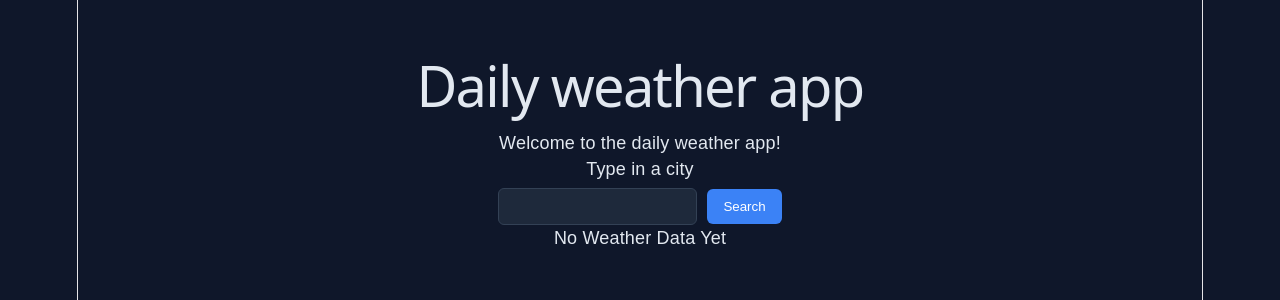
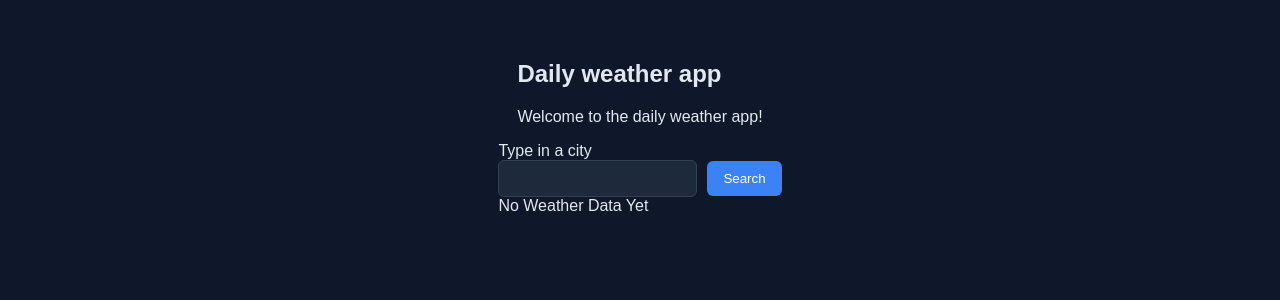
Before and after one commit to darkhorse2013/weather-app, a React (Vite) app: page / in a window 1280 px wide. Shown: the top 300 px of the page. Built offline with nearby package versions, Linux system fonts and the light colour scheme.

Commit message:
Fix test baseline and remove starter CSS

```diff
--- a/src/index.css
+++ b/src/index.css
@@ -1,117 +1,22 @@
 :root {
-  --text: #6b6375;
-  --text-h: #08060d;
-  --bg: #fff;
-  --border: #e5e4e7;
-  --code-bg: #f4f3ec;
-  --accent: #aa3bff;
-  --accent-bg: rgba(170, 59, 255, 0.1);
-  --accent-border: rgba(170, 59, 255, 0.5);
-  --social-bg: rgba(244, 243, 236, 0.5);
-  --shadow:
-    rgba(0, 0, 0, 0.1) 0 10px 15px -3px, rgba(0, 0, 0, 0.05) 0 4px 6px -2px;
-
-  --sans: system-ui, 'Segoe UI', Roboto, sans-serif;
-  --heading: system-ui, 'Segoe UI', Roboto, sans-serif;
-  --mono: ui-monospace, Consolas, monospace;
-
-  font: 18px/145% var(--sans);
-  letter-spacing: 0.18px;
-  color-scheme: light dark;
-  color: var(--text);
-  background: var(--bg);
   font-synthesis: none;
   text-rendering: optimizeLegibility;
   -webkit-font-smoothing: antialiased;
   -moz-osx-font-smoothing: grayscale;
-
-  @media (max-width: 1024px) {
-    font-size: 16px;
-  }
 }
 
-@media (prefers-color-scheme: dark) {
-  :root {
-    --text: #9ca3af;
-    --text-h: #f3f4f6;
-    --bg: #16171d;
-    --border: #2e303a;
-    --code-bg: #1f2028;
-    --accent: #c084fc;
-    --accent-bg: rgba(192, 132, 252, 0.15);
-    --accent-border: rgba(192, 132, 252, 0.5);
-    --social-bg: rgba(47, 48, 58, 0.5);
-    --shadow:
-      rgba(0, 0, 0, 0.4) 0 10px 15px -3px, rgba(0, 0, 0, 0.25) 0 4px 6px -2px;
-  }
+*,
+*::before,
+*::after {
+  box-sizing: border-box;
+}
 
-  #social .button-icon {
-    filter: invert(1) brightness(2);
-  }
+html,
+body,
+#root {
+  min-height: 100%;
 }
 
 body {
   margin: 0;
 }
-
-#root {
-  width: 1126px;
-  max-width: 100%;
-  margin: 0 auto;
-  text-align: center;
-  border-inline: 1px solid var(--border);
-  min-height: 100svh;
-  display: flex;
-  flex-direction: column;
-  box-sizing: border-box;
-}
-
-h1,
-h2 {
-  font-family: var(--heading);
-  font-weight: 500;
-  color: var(--text-h);
-}
-
-h1 {
-  font-size: 56px;
-  letter-spacing: -1.68px;
-  margin: 32px 0;
-  @media (max-width: 1024px) {
-    font-size: 36px;
-    margin: 20px 0;
-  }
-}
-h2 {
-  font-size: 24px;
-  line-height: 118%;
-  letter-spacing: -0.24px;
-  margin: 0 0 8px;
-  @media (max-width: 1024px) {
-    font-size: 20px;
-  }
-}
-p {
-  margin: 0;
-}
-
-code,
-.counter {
-  font-family: var(--mono);
-  display: inline-flex;
-  border-radius: 4px;
-  color: var(--text-h);
-}
-
-code {
-  font-size: 15px;
-  line-height: 135%;
-  padding: 4px 8px;
-  background: var(--code-bg);
-}
-
-.incorrectValue {
-  color: red;
-  display: block;
-  margin-bottom: 6px;
-}
```
Also changed, not shown: 2 other files (tests, documents, lock files or other folders).
